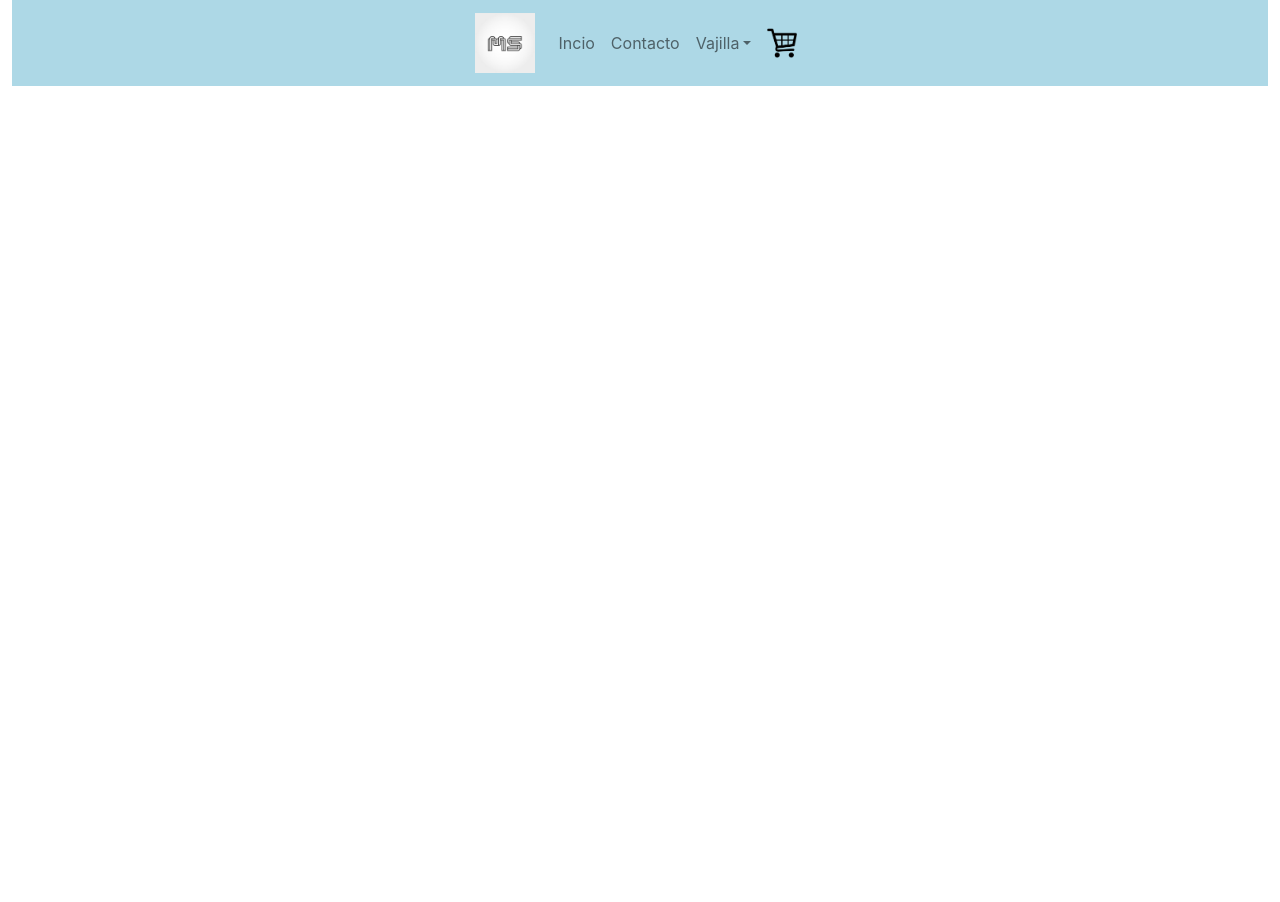
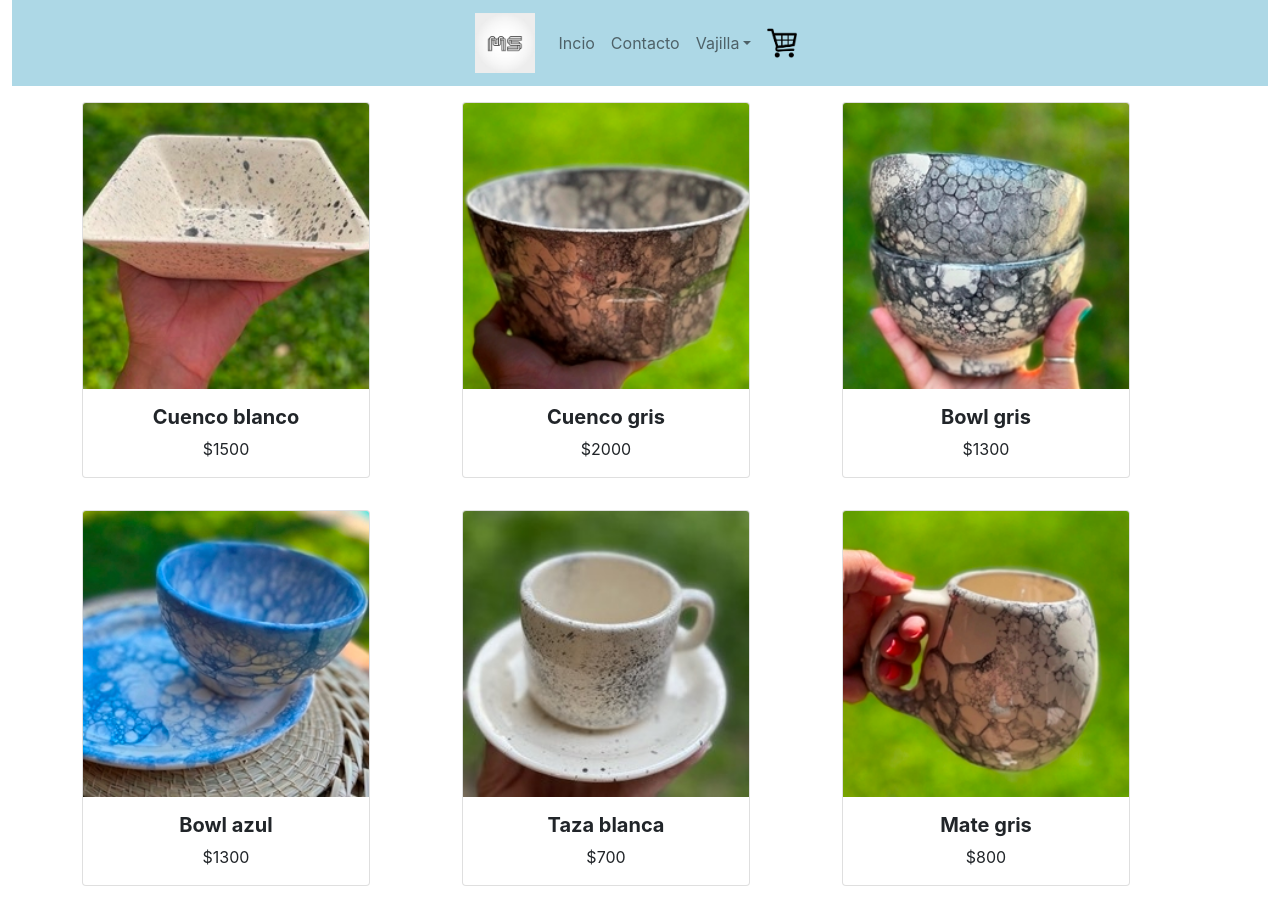
Before and after one commit to JoacoGs/Ceramicando-GimenezSaplana, a React (Create React App) app: page / in a window 1280 px wide. Before the commit the page ends 800 px from the top, so only its background shows below. Built offline with nearby package versions, Linux system fonts and the light colour scheme.

Commit message:
Items modificados

```diff
--- a/src/App.js
+++ b/src/App.js
@@ -9,6 +9,7 @@ function App() {
     <div className="container-fluid">
       <NavBar />
       <Routes>
+        <Route path="/" element={<ItemListContainer />} />
         <Route path="/productos" element={<ItemListContainer />} />
         <Route path="/productos/:categoria" element={<ItemListContainer />} />
         <Route path="/producto/:id" element={<ItemDetailContainer />} />
--- a/src/components/Item.jsx
+++ b/src/components/Item.jsx
@@ -15,7 +15,7 @@ const Item = ({id, nombre, imagen, precio}) => {
             <Card.Title className="text-center"><b>{nombre}</b></Card.Title>
             <Card.Text className="text-center"> ${precio}</Card.Text>
             </Card.Body>
-            <ItemCount stock={10} initial={1} onAdd={0} />
+            {/* <ItemCount stock={10} initial={1} onAdd={0} /> */}
             </Card>
         </div>
     )
```
